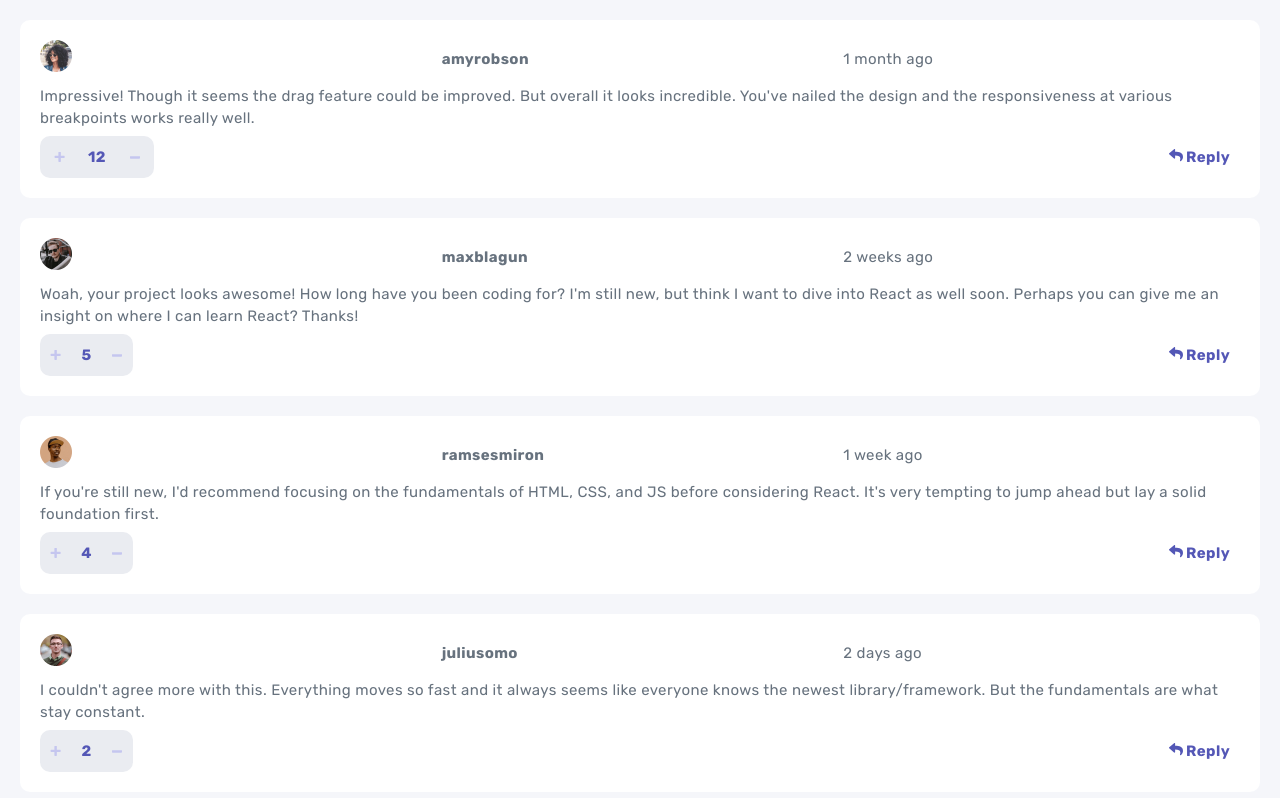
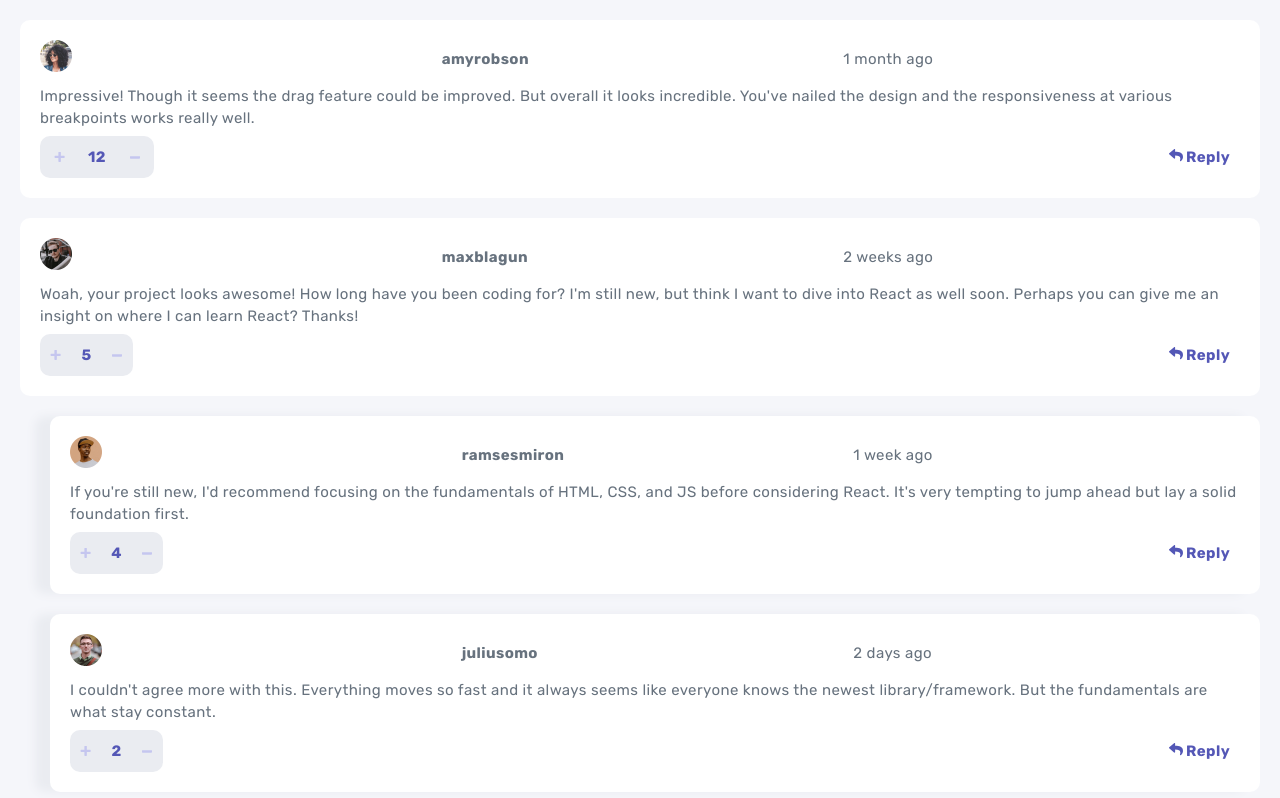
Before and after one commit to valleyman89/FrontEndMentor-Solution---Interactive-comments-section, a React (Create React App) app: page / in a window 1280 px wide. Shown: the top 798 px of the page. Built offline with nearby package versions, Linux system fonts and the light colour scheme.

Commit message:
define relpy styling

```diff
--- a/src/components/Comment.jsx
+++ b/src/components/Comment.jsx
@@ -27,7 +27,7 @@ class Comment extends Component {
                 <Reply />
               </div>
               {comment.replies.map((reply) => (
-                <div key={reply.id} className="box comment">
+                <div key={reply.id} className="box comment comment--reply">
                   <Info
                     user={reply.user.username}
                     date={reply.createdAt}
--- a/src/index.css
+++ b/src/index.css
@@ -87,13 +87,17 @@ code {
   grid-area: 3 / 3 / 4 / 4;
 }
 
+.comment--reply {
+  margin-left: 5rem;
+  box-shadow: -1.5rem 0rem 1rem 0rem var(--color-soft-gray);
+}
+
 .comment__avatar {
   text-align: left;
 }
 .comment__avatar img {
   width: 32px;
 }
-
 .comment__username {
   font-weight: 700;
 }
```
